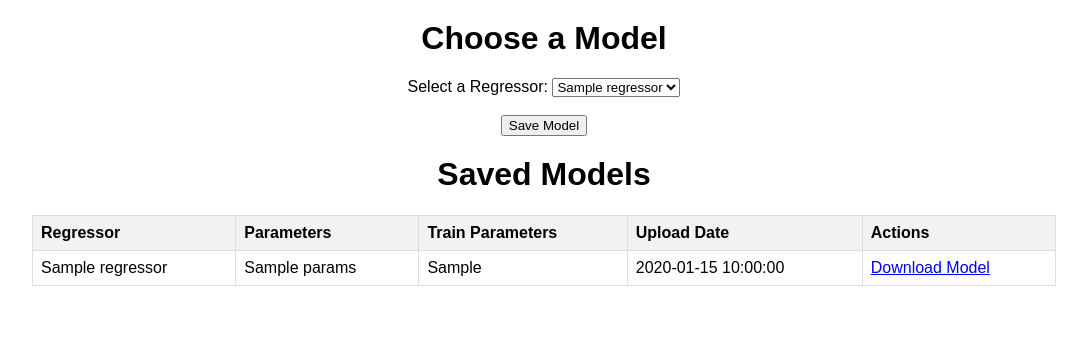
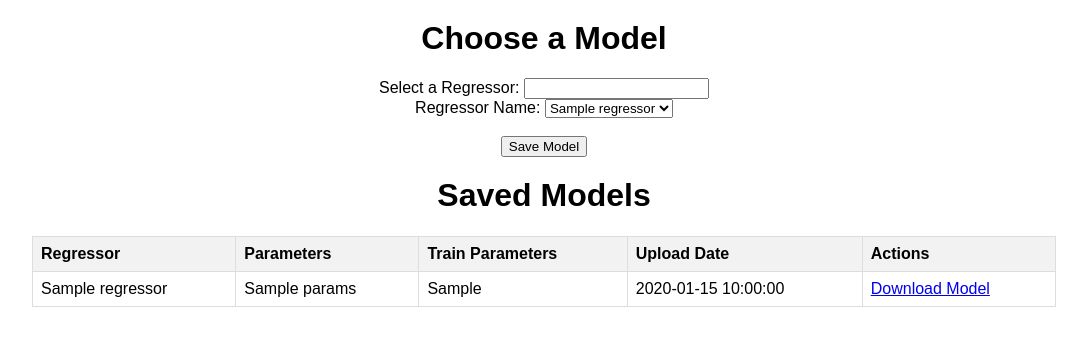
Before and after one commit to Lacia7u7/psychic-giggle, a Flask app: template Forecasting Algorithm/templates/models.html in a window 1280 px wide. Shown: the part 38-384 px from the top of the page, without its empty margins (96-1183 px from the left). Run offline with Flask 3, Linux system fonts and the light colour scheme; the template is opened without the code that fills it: most values are stand-ins (such as "Sample title", 1, 10 or a date in 2020).

Commit message:
Add files via upload

```diff
--- a/Forecasting Algorithm/templates/datasets.html
+++ b/Forecasting Algorithm/templates/datasets.html
@@ -53,6 +53,10 @@
 <h1>Datasets</h1>
 <form action="{{ url_for('upload_csv') }}" method="post" enctype="multipart/form-data">
     <input type="file" name="file" accept=".csv" required>
+    <br>
+    <label for="dataset_name">Dataset Name:</label>
+    <input type="text" id="dataset_name" name="dataset_name">
+    <br>
     <button type="submit">Upload CSV</button>
 </form>
 <form action="{{ url_for('refresh_datasets') }}" method="get">
--- a/Forecasting Algorithm/templates/models.html
+++ b/Forecasting Algorithm/templates/models.html
@@ -66,7 +66,10 @@
 <div class="container">
     <h1>Choose a Model</h1>
     <form action="{{ url_for('save_model') }}" method="post">
-        <label for="regressor">Select a Regressor:</label>
+        <label for="regressor_name">Select a Regressor:</label>
+        <input type="text" id="regressor_name" name="regressor_name">
+        <br>
+        <label for="regressor">Regressor Name:</label>
         <select name="regressor" id="regressor">
             {% for regressor in regressors %}
             <option value="{{ regressor }}">{{ regressor }}</option>
```
